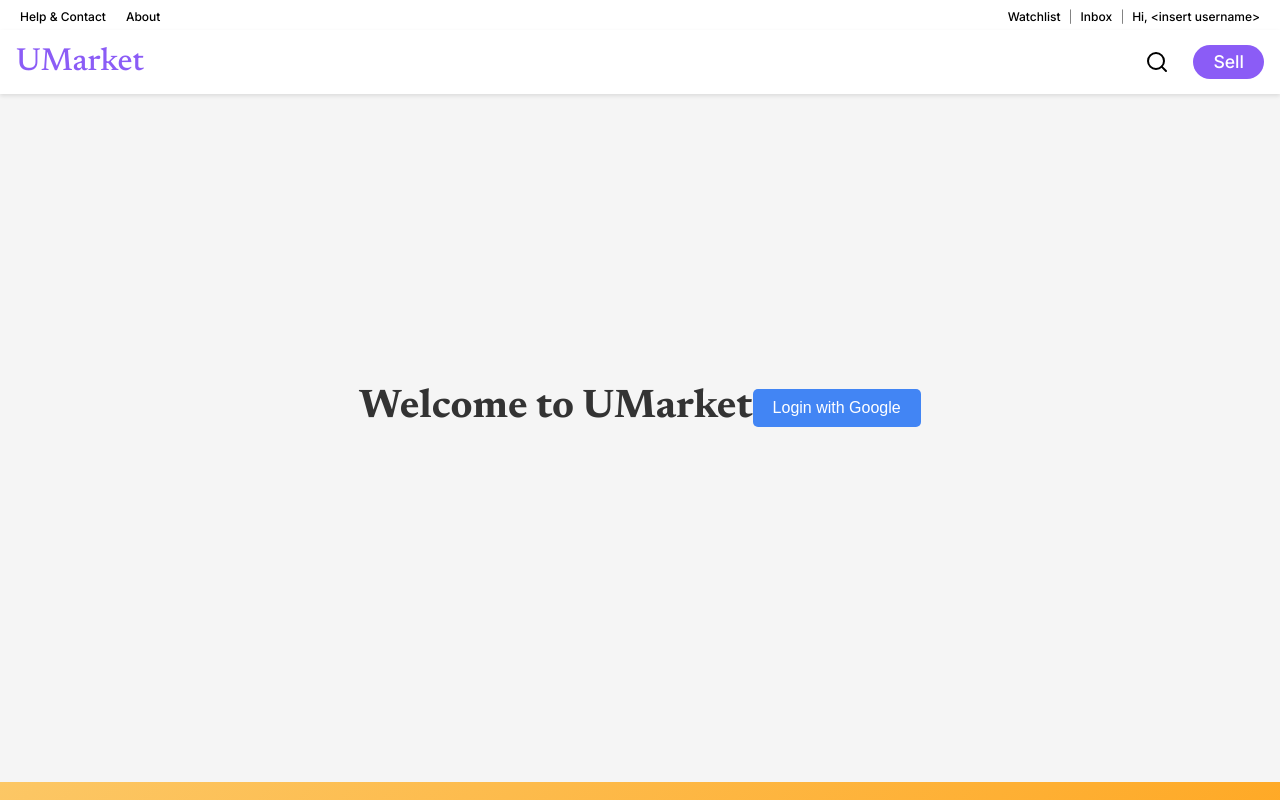
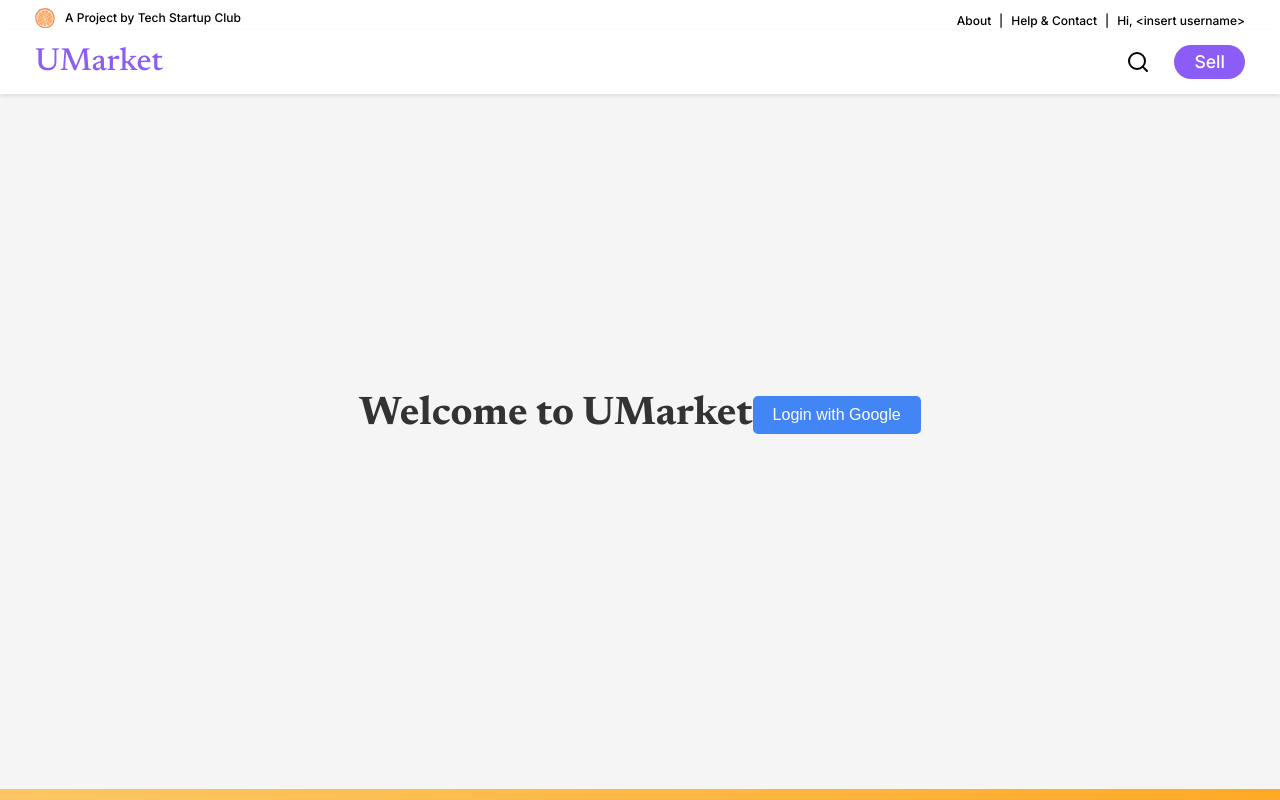
Before and after one commit to TechStartupClub/UMarket, a React (Vite) app in the folder client/: page / in a window 1280 px wide. Shown: the top 800 px of the page. Built offline with nearby package versions, Linux system fonts and the light colour scheme.

Commit message:
feat: link to club in topbar

```diff
--- a/client/src/shared/components/layout/Navbar/navbar.module.css
+++ b/client/src/shared/components/layout/Navbar/navbar.module.css
@@ -20,7 +20,7 @@
     justify-content: space-between;
     align-items: center;
     gap: 1rem;
-    padding: 0 1rem;
+    padding: 0 35px;
     position: relative;
 }
 
--- a/client/src/shared/components/layout/Topbar/Topbar.module.css
+++ b/client/src/shared/components/layout/Topbar/Topbar.module.css
@@ -11,7 +11,7 @@
    display: flex;
    justify-content: space-between;
    align-items: center;
-   padding: 0 20px; /* Added padding for consistent edge spacing */
+   padding: 0 35px; /* Added padding for consistent edge spacing */
 }
 
 .left, .right {
@@ -31,6 +31,18 @@
    gap: 4px; /* Keep this small gap for icon spacing */
 }
 
+/* Logo styling */
+.logoImage {
+   width: 20px;
+   height: 20px;
+   margin-right: 6px;
+   vertical-align: middle;
+}
+
+.clubName {
+   font-weight: 500;
+}
+
 /* Add pipe separators between links on the right */
 .right a {
    position: relative;
@@ -39,7 +51,6 @@
 .right a:not(:last-child)::after {
    content: '|';
    position: absolute;
-   font-weight: 200;
    right: -12px;
    color: black;
 }
--- a/client/src/shared/components/layout/Topbar/index.tsx
+++ b/client/src/shared/components/layout/Topbar/index.tsx
@@ -1,18 +1,23 @@
 import React from 'react';
 import { Link } from 'react-router-dom';
 import styles from './Topbar.module.css';
+import orange from '../../../../assets/logos/tsc/Orange Pin.png';
 
 const Topbar: React.FC = () => {
     return (
         <div className={styles.topbar}>
             <div className={styles.content}>
                 <div className={styles.left}>
-                    <Link to="/help"><span>Help & Contact</span></Link>
-                    <Link to="/about"><span>About</span></Link>
+                    <a href="https://techstartupclub.netlify.app/" target="_blank" rel="noopener noreferrer">
+                        <span className={styles.clubName}>
+                            <img src={orange} alt="Orange Pin Logo" className={styles.logoImage} />
+                            A Project by Tech Startup Club
+                        </span>
+                    </a>
                 </div>
                 <div className={styles.right}>
-                    <Link to="/watchlist"><span>Watchlist</span></Link>
-                    <Link to="/inbox"><span>Inbox</span></Link>
+                    <Link to="/about"><span>About</span></Link>
+                    <Link to="/help"><span>Help & Contact</span></Link>
                     <Link to="/profile"><span>Hi, {'<insert username>'}</span></Link>
                 </div>
             </div>
```
Also changed, not shown: client/src/assets/logos/tsc/Orange Pin.png (added).
